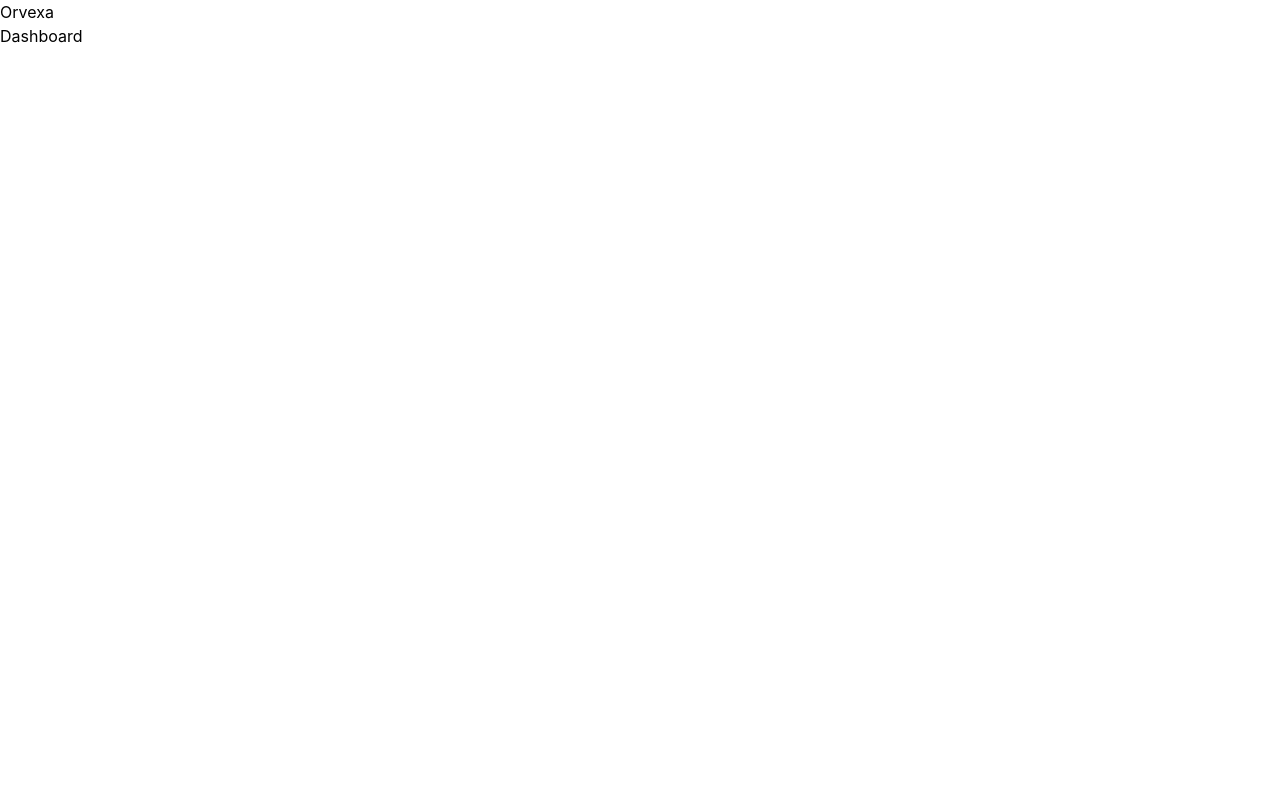
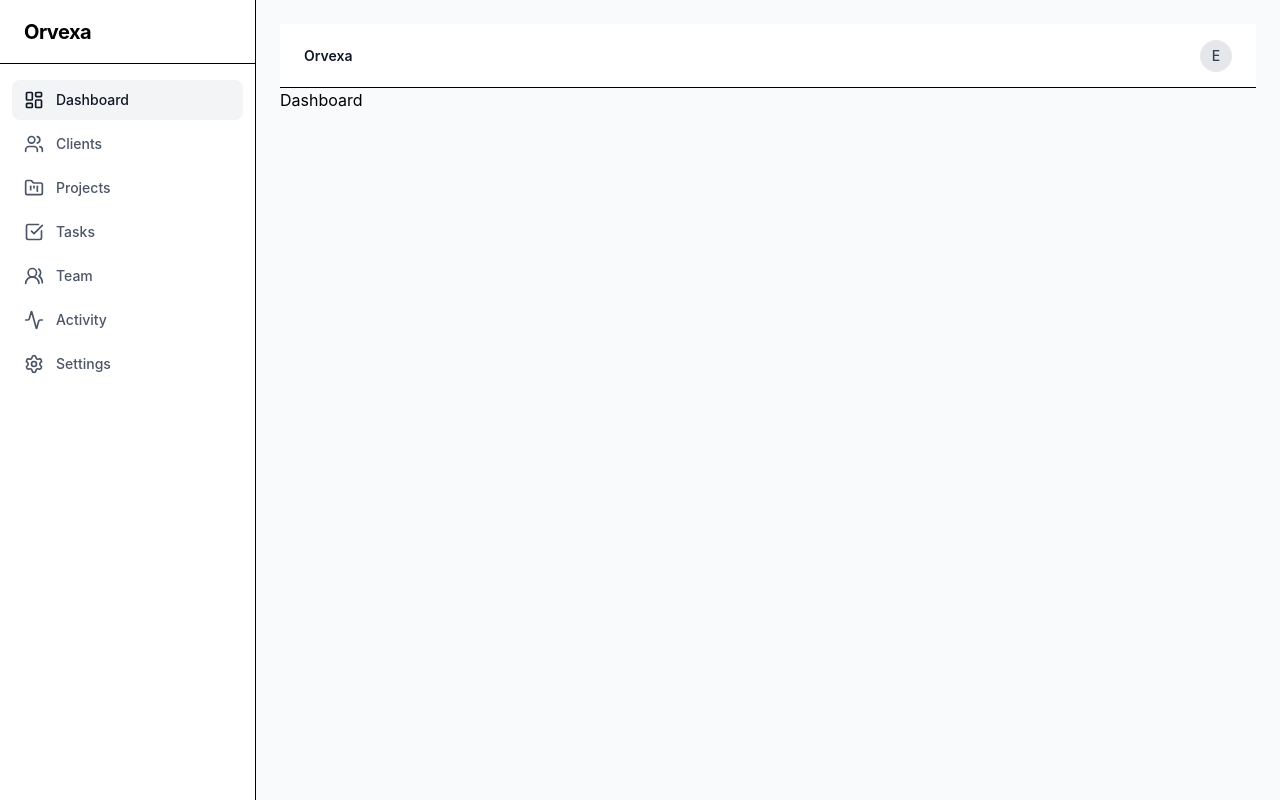
Before and after one commit to esrakonya/orvexa, a React (Vite) app: page /dashboard in a window 1280 px wide. Built offline with nearby package versions, Linux system fonts and the light colour scheme.

Commit message:
feat: build responsive application shell

```diff
--- a/package.json
+++ b/package.json
@@ -11,6 +11,7 @@
   },
   "dependencies": {
     "@tailwindcss/vite": "^4.3.3",
+    "lucide-react": "^1.52.0",
     "react": "^19.2.8",
     "react-dom": "^19.2.8",
     "react-router-dom": "^7.18.4",
--- a/src/components/layout/AppLayout.tsx
+++ b/src/components/layout/AppLayout.tsx
@@ -1,15 +1,32 @@
 import { Outlet } from "react-router-dom";
+import Sidebar from "./Sidebar";
+import Header from "./Header";
+import { useState } from "react";
 
 function AppLayout() {
+    const [isSidebarOpen, setIsSidebarOpen] = useState(false)
+
+    const handleMenuClick = () => {
+        setIsSidebarOpen((current) => !current)
+    }
+
+    const handleNavigate = () => {
+        setIsSidebarOpen(false)
+    }
+
     return (
-        <div>
-            <header>
-                Orvexa
-            </header>
+        <div className="flex min-h-screen bg-gray-50">
+            <Sidebar
+                isOpen={isSidebarOpen}
+                onNavigate={handleNavigate}
+            />
 
-            <main>
-                <Outlet />
-            </main>
+            <div className="flex min-w-0 flex-1 flex-col">
+                <main className="flex-1 p-6">
+                    <Header onMenuClick={handleMenuClick} />
+                    <Outlet />
+                </main>
+            </div>
         </div>
     )
 }
--- /dev/null
+++ b/src/components/layout/Header.tsx
@@ -0,0 +1,36 @@
+import { Menu } from "lucide-react"
+
+interface HeaderProps {
+    onMenuClick: () => void
+}
+
+function Header({ onMenuClick }: HeaderProps) {
+    return (
+        <header className="h-16 border-b bg-white">
+            <div className="flex h-full items-center justify-between px-6">
+                <div className="flex items-center gap-3">
+                    <button
+                        type="button"
+                        onClick={onMenuClick}
+                        className="rounded-lg p-2 text-gray-600 hover:bg-gray-100 md:hidden"
+                        aria-label="Open navigation menu"
+                    >
+                        <Menu className="h-5 w-5" />
+                    </button>
+
+                    <h1 className="text-sm font-semibold text-gray-900">
+                        Orvexa
+                    </h1>
+                </div>
+
+                <div className="flex h-8 w-8 items-center justify-center rounded-full bg-gray-200">
+                    <span className="text-sm font-medium text-gray-700">
+                        E
+                    </span>
+                </div>
+            </div>
+        </header>
+    )
+}
+
+export default Header
--- /dev/null
+++ b/src/components/layout/Sidebar.tsx
@@ -0,0 +1,63 @@
+import { NavLink } from 'react-router-dom'
+import { navigationItems } from '../../constants/navigation'
+
+interface SidebarProps {
+  isOpen: boolean
+  onNavigate: () => void
+}
+
+function Sidebar({ isOpen, onNavigate }: SidebarProps) {
+  return (
+    <>
+      {isOpen && (
+        <button
+          type="button"
+          className="fixed inset-0 z-40 bg-black/30 md:hidden"
+          onClick={onNavigate}
+          aria-label="Close navigation menu"
+        />
+      )}
+
+      <aside
+        className={`
+          fixed inset-y-0 left-0 z-50 flex w-64 flex-col border-r bg-white
+          transition-transform duration-200
+          md:static md:translate-x-0
+          ${isOpen ? 'translate-x-0' : '-translate-x-full'}
+        `}
+      >
+        <div className="flex h-16 items-center border-b px-6">
+          <span className="text-xl font-bold tracking-tight">
+            Orvexa
+          </span>
+        </div>
+
+        <nav className="flex-1 space-y-1 px-3 py-4">
+          {navigationItems.map((item) => {
+            const Icon = item.icon
+
+            return (
+              <NavLink
+                key={item.path}
+                to={item.path}
+                onClick={onNavigate}
+                className={({ isActive }) =>
+                  `flex items-center gap-3 rounded-lg px-3 py-2.5 text-sm font-medium transition-colors ${
+                    isActive
+                      ? 'bg-gray-100 text-gray-900'
+                      : 'text-gray-600 hover:bg-gray-50 hover:text-gray-900'
+                  }`
+                }
+              >
+                <Icon className="h-5 w-5" />
+                <span>{item.label}</span>
+              </NavLink>
+            )
+          })}
+        </nav>
+      </aside>
+    </>
+  )
+}
+
+export default Sidebar
--- /dev/null
+++ b/src/constants/navigation.ts
@@ -0,0 +1,54 @@
+import type { LucideIcon } from 'lucide-react'
+import {
+  Activity,
+  CheckSquare,
+  FolderKanban,
+  LayoutDashboard,
+  Settings,
+  Users,
+  UsersRound,
+} from 'lucide-react'
+
+export interface NavigationItem {
+  label: string
+  path: string
+  icon: LucideIcon
+}
+
+export const navigationItems: NavigationItem[] = [
+  {
+    label: 'Dashboard',
+    path: '/dashboard',
+    icon: LayoutDashboard,
+  },
+  {
+    label: 'Clients',
+    path: '/clients',
+    icon: Users,
+  },
+  {
+    label: 'Projects',
+    path: '/projects',
+    icon: FolderKanban,
+  },
+  {
+    label: 'Tasks',
+    path: '/tasks',
+    icon: CheckSquare,
+  },
+  {
+    label: 'Team',
+    path: '/team',
+    icon: UsersRound,
+  },
+  {
+    label: 'Activity',
+    path: '/activity',
+    icon: Activity,
+  },
+  {
+    label: 'Settings',
+    path: '/settings',
+    icon: Settings,
+  },
+]
--- /dev/null
+++ b/src/pages/NotFoundPage.tsx
@@ -0,0 +1,10 @@
+function NotFoundPage() {
+    return (
+        <main>
+            <h1>404 - Page Not Found</h1>
+            <p>The page you are looking for does not exist.</p>
+        </main>
+    )
+}
+
+export default NotFoundPage
--- a/src/routes/AppRoutes.tsx
+++ b/src/routes/AppRoutes.tsx
@@ -9,6 +9,7 @@ import TasksPage from '../pages/TasksPage'
 import TeamPage from '../pages/TeamPage'
 import ActivityPage from '../pages/ActivityPage'
 import SettingsPage from '../pages/SettingsPage'
+import NotFoundPage from '../pages/NotFoundPage'
 
 function AppRoutes() {
     return (
@@ -28,6 +29,8 @@ function AppRoutes() {
                 <Route path='/team' element={<TeamPage />} />
                 <Route path='/activity' element={<ActivityPage />} />
                 <Route path='/settings' element={<SettingsPage />} />
+
+                <Route path='*' element={<NotFoundPage />} />
             </Route>
         </Routes>
     )
```
Also changed, not shown: 1 other file (tests, documents, lock files or other folders).
